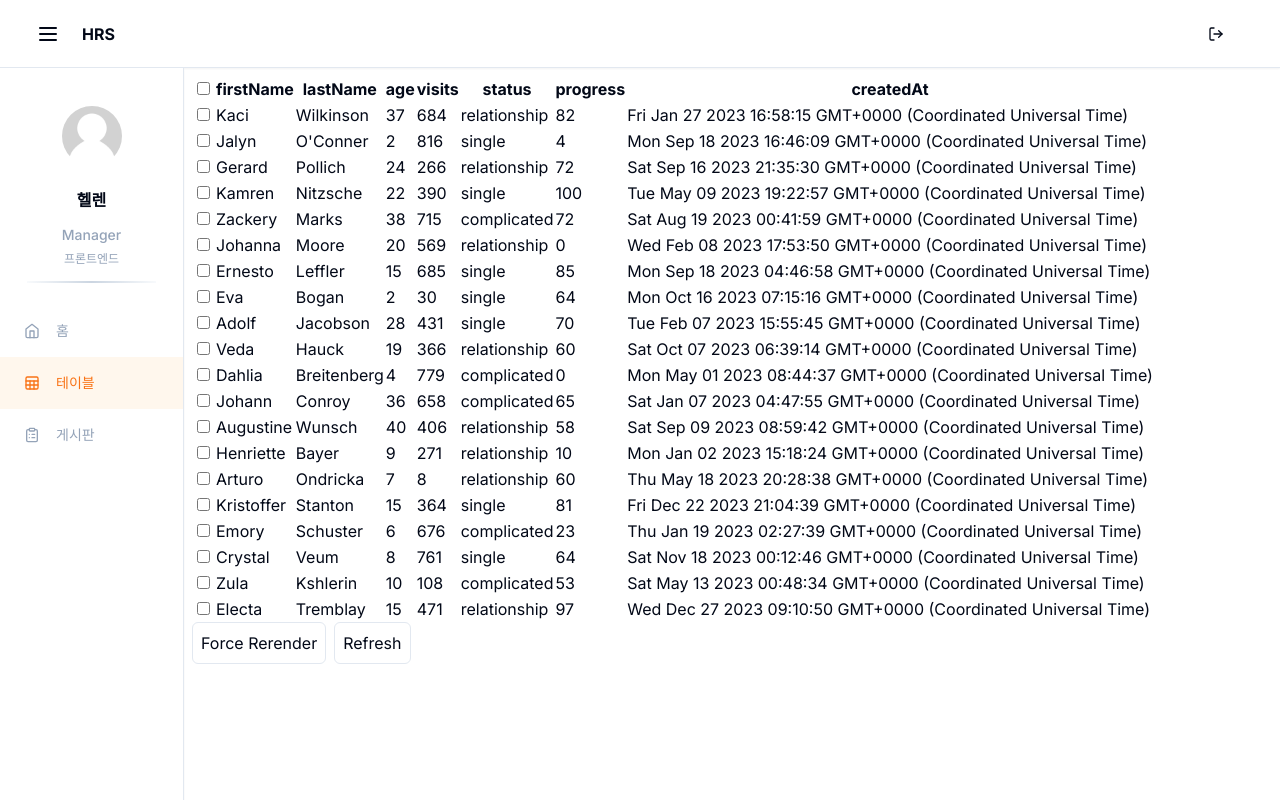
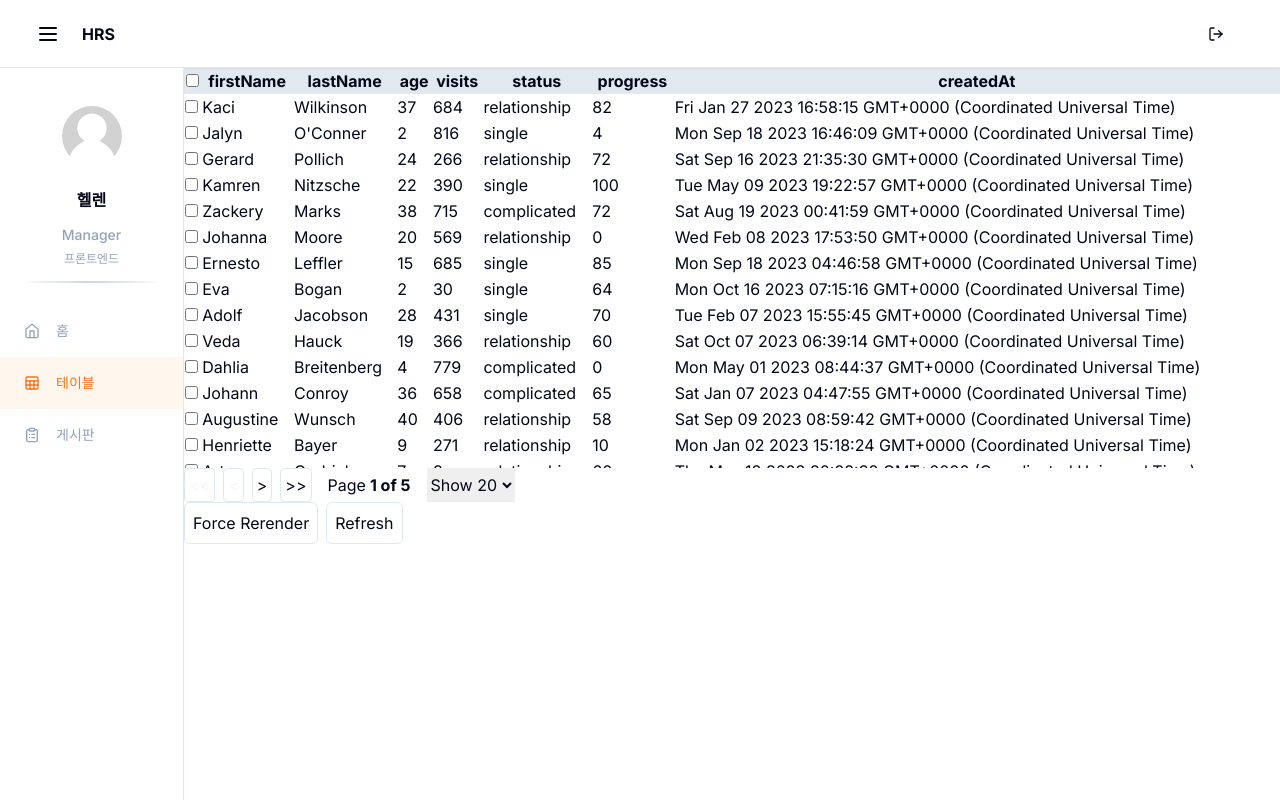
Before and after one commit to iinsu/hrs_sandbox, a Next.js app: page /table/faker in a window 1280 px wide. Built offline with nearby package versions, Linux system fonts and the light colour scheme.

Commit message:
table style 지정

```diff
--- a/src/app/(main)/table/faker/components/columns.tsx
+++ b/src/app/(main)/table/faker/components/columns.tsx
@@ -17,7 +17,6 @@ export const columns: ColumnDef<Person>[] = [
       />
     ),
     cell: ({ row }) => (
-      <div className="px-1">
       <IndeterminateCheckbox
         {...{
           checked: row.getIsSelected(),
@@ -26,7 +25,6 @@ export const columns: ColumnDef<Person>[] = [
           onChange: row.getToggleSelectedHandler(),
         }}
       />
-      </div>
     ),
   },
   {
--- a/src/app/(main)/table/faker/page.tsx
+++ b/src/app/(main)/table/faker/page.tsx
@@ -14,7 +14,7 @@ import { columns } from "./components/columns";
 
 const FakerTablePage = () => {
   const [isMounted, setIsMounted] = useState(false);
-  const [data, setData] = useState(() => makeData(20));
+  const [data, setData] = useState(() => makeData(100));
   const rerender = useReducer(() => ({}), {})[1];
 
   const [rowSelection, setRowSelection] = useState({});
@@ -53,9 +53,9 @@ const FakerTablePage = () => {
 
   return (
     <>
-      <div className="p-2">
-        <table>
-          <thead>
+      <div className="overflow-auto h-[400px] w-full">
+        <table className="w-full">
+          <thead className="sticky top-0 bg-slate-200">
             {table.getHeaderGroups().map((headerGroup) => (
               <tr key={headerGroup.id}>
                 {headerGroup.headers.map((header) => {
@@ -94,6 +94,59 @@ const FakerTablePage = () => {
             })}
           </tbody>
         </table>
+      </div>
+      <div className="flex gap-4">
+        <div className="flex items-center gap-2">
+          <button
+            className="border rounded p-1 disabled:text-gray-100 disabled:cursor-default cursor-pointer"
+            onClick={() => table.setPageIndex(0)}
+            disabled={!table.getCanPreviousPage()}
+          >
+            {"<<"}
+          </button>
+          <button
+            className="border rounded p-1 disabled:text-gray-100 disabled:cursor-default cursor-pointer"
+            onClick={() => table.previousPage()}
+            disabled={!table.getCanPreviousPage()}
+          >
+            {"<"}
+          </button>
+          <button
+            className="border rounded p-1 disabled:text-gray-100 disabled:cursor-default cursor-pointer"
+            onClick={() => table.nextPage()}
+            disabled={!table.getCanNextPage()}
+          >
+            {">"}
+          </button>
+          <button
+            className="border rounded p-1 disabled:text-gray-100 disabled:cursor-default cursor-pointer"
+            onClick={() => table.setPageIndex(table.getPageCount() - 1)}
+            disabled={!table.getCanNextPage()}
+          >
+            {">>"}
+          </button>
+        </div>
+        <div className="flex items-center gap-1">
+          <div>Page</div>
+          <strong>
+            {table.getState().pagination.pageIndex + 1} of{" "}
+            {table.getPageCount()}
+          </strong>
+        </div>
+
+        <select
+          value={table.getState().pagination.pageSize}
+          onChange={(e) => {
+            table.setPageSize(Number(e.target.value));
+          }}
+        >
+          {[20, 30, 40, 50].map((pageSize) => (
+            <option key={pageSize} value={pageSize}>
+              Show {pageSize}
+            </option>
+          ))}
+        </select>
+      </div>
       <button
         type="button"
         onClick={() => rerender()}
@@ -108,7 +161,6 @@ const FakerTablePage = () => {
       >
         Refresh
       </button>
-      </div>
     </>
   );
 };
```
Lines whose indentation alone changed are shown as unchanged.
